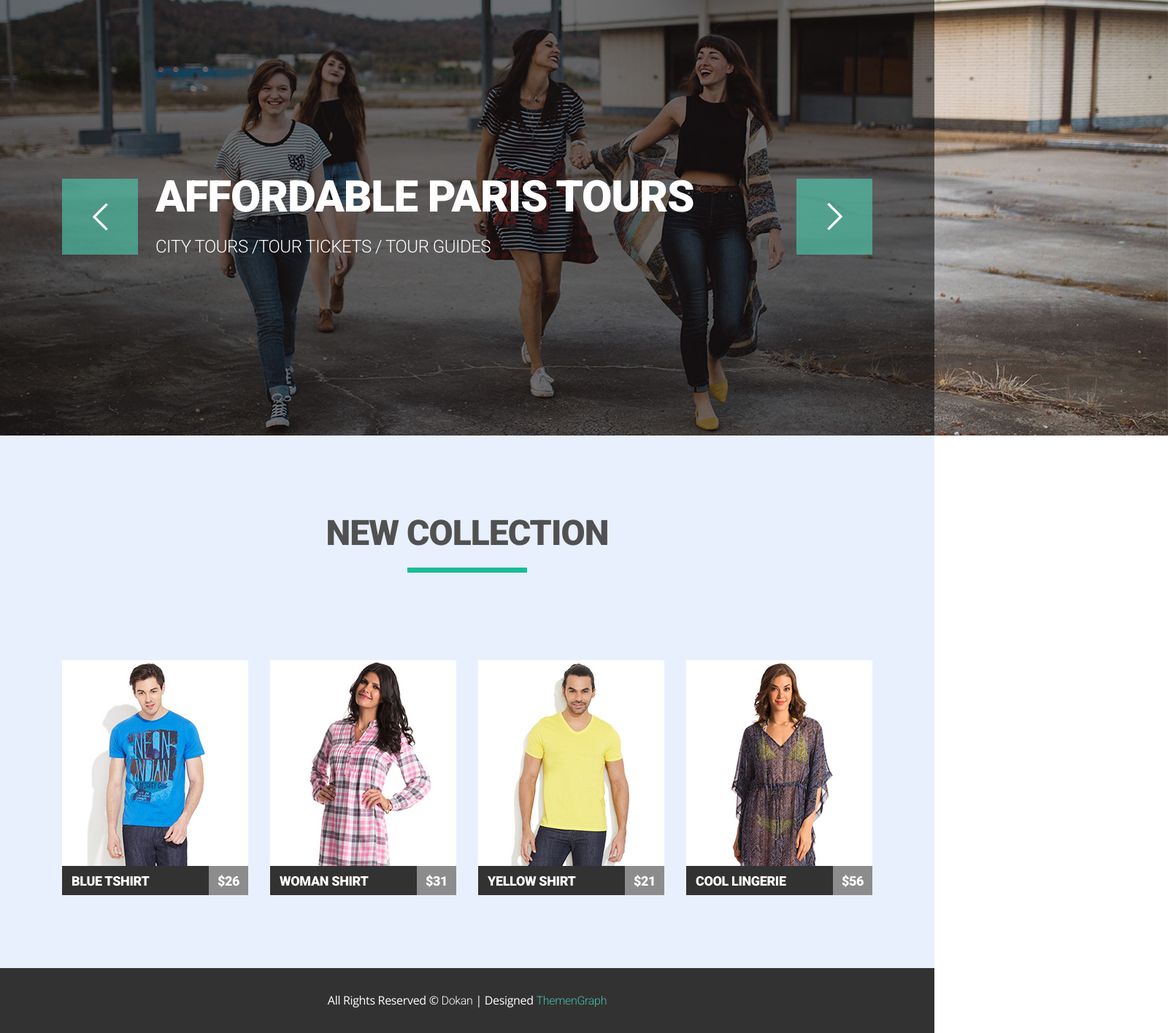
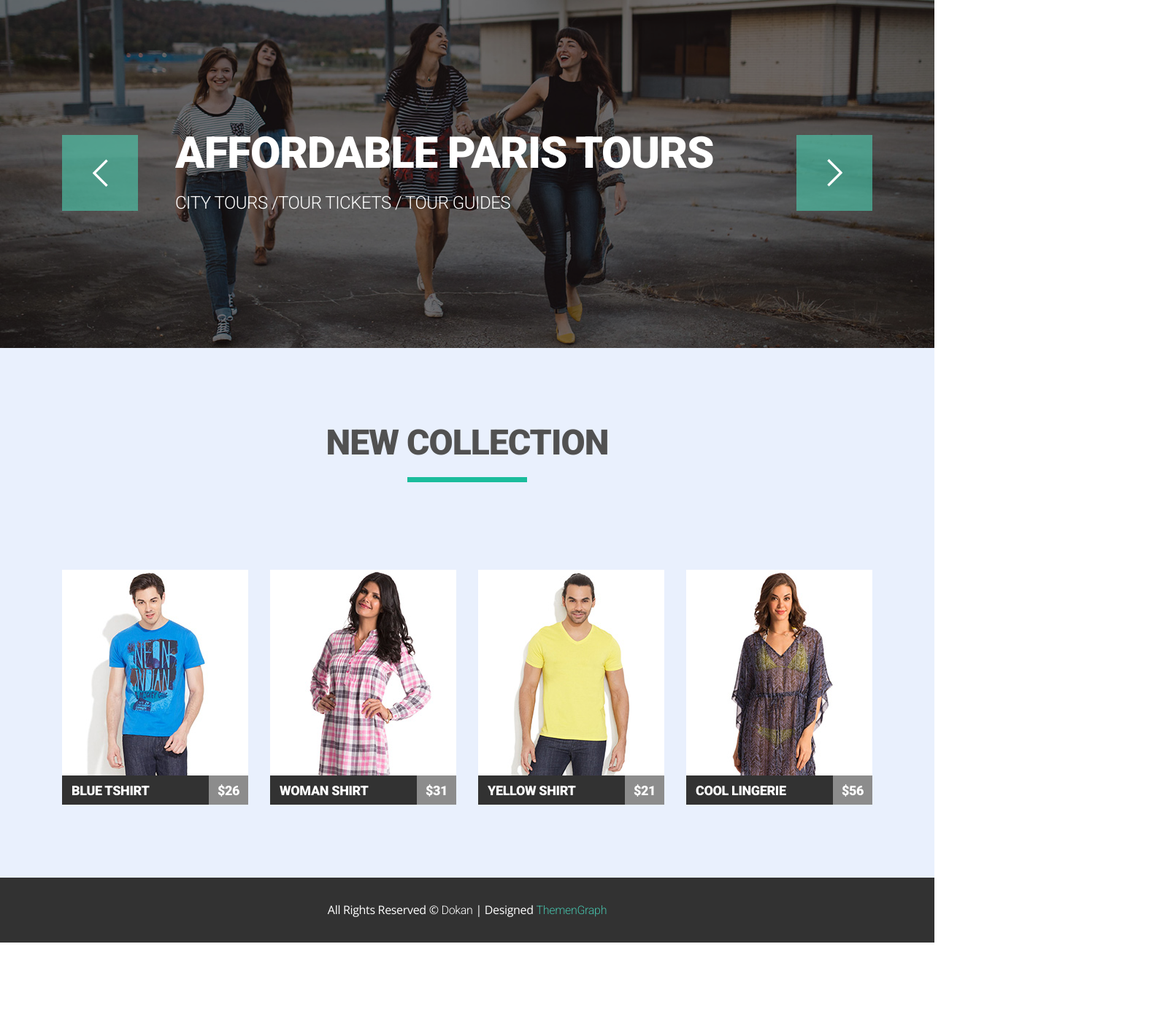
Before and after one commit to annashpb/goit-fe-course, a plain HTML site: page html-css/module-05/index.html in a window 1280 px wide. Shown: the part 106-1522 px from the top of the page at 73% size, 1600 px wide, since content can reach past the window. After the commit the page ends 1398 px from the top, so only its background shows below. Drawn offline with nearby package versions, Linux system fonts and the light colour scheme.

Commit message:
mod005edit

```diff
--- a/html-css/module-05/css/styles.css
+++ b/html-css/module-05/css/styles.css
@@ -77,11 +77,13 @@ main {
   width: 100%;
   display: inline-block;
   font-size: 0px;
+  margin-bottom: 102px;
 }
 
 .slider img {
   object-fit: contain;
   height: auto;
+  width: 100%;
 }
 
 .slider-list-item {
@@ -167,9 +169,10 @@ main {
   text-align: left;
   position: absolute;
   top: 50%;
-  left: 60%;
+  left: 50%;
   transform: translate(-50%, -50%);
   z-index: 3;
+  width: 800px;
 }
 
 .section-name {
@@ -179,7 +182,6 @@ main {
   color: #515151;
   text-transform: uppercase;
   text-align: center;
-  margin-top: 102px;
   margin-bottom: 120px;
 }
 
@@ -204,10 +206,10 @@ main {
   margin-bottom: 100px;
 }
 
-.collection-item a {
+/* .collection-item a {
   text-decoration: none;
   display: inline-block;
-}
+} */
 
 .collection-item:last-child {
   margin-right: 0px;
@@ -221,14 +223,13 @@ main {
   background-color: #323232;
 }
 
-.name,
+.name a,
 .price {
   font-weight: 900;
   font-size: 18px;
   text-transform: uppercase;
   line-height: 32px;
   color: #ffffff;
-  padding-top: 5px;
 }
 
 .name {
@@ -236,6 +237,11 @@ main {
   height: 40px;
   padding-left: 13px;
   float: left;
+  padding-top: 5px;
+}
+
+.name a {
+  text-decoration: none;
 }
 
 .price {
@@ -244,6 +250,7 @@ main {
   text-align: center;
   background-color: rgba(255, 255, 255, 0.44);
   float: right;
+  padding-top: 5px;
 }
 
 .hov {
--- a/html-css/module-05/index.html
+++ b/html-css/module-05/index.html
@@ -76,12 +76,10 @@
                 </div>
               </div>
             </div>
-            <a class="p1" href="#">
             <div class="name-price clearfix">
-                <h3 class="name">Blue Tshirt</h3>
+              <h3 class="name"><a href="#">Blue Tshirt</a></h3>
               <div class="price">$26</div>
             </div>
-            </a>
           </li>
           <li class="collection-item">
             <div class="product-image">
@@ -108,12 +106,10 @@
                 </div>
               </div>
             </div>
-            <a class="p1" href="#">
             <div class="name-price clearfix">
-                <h3 class="name">Woman Shirt</h3>
+              <h3 class="name"><a href="#">Woman Shirt</a></h3>
               <div class="price">$31</div>
             </div>
-            </a>
           </li>
           <li class="collection-item">
             <div class="product-image">
@@ -140,12 +136,10 @@
                 </div>
               </div>
             </div>
-            <a class="p1" href="#">
             <div class="name-price clearfix">
-                <h3 class="name">Yellow Shirt</h3>
+              <h3 class="name"><a href="#">Yellow Shirt</a></h3>
               <div class="price">$21</div>
             </div>
-            </a>
           </li>
           <li class="collection-item">
             <div class="product-image">
@@ -172,21 +166,21 @@
                 </div>
               </div>
             </div>
-            <a class="p1" href="#">
             <div class="name-price clearfix">
-                <h3 class="name">Cool Lingerie</h3>
+              <h3 class="name"><a href="#">Cool Lingerie</a></h3>
               <div class="price">$56</div>
             </div>
-            </a>
           </li>
         </ul>
       </section>
     </main>
     <footer>
+      <div class="container">
         <p class="footer-content">
           All Rights Reserved © <cite>Dokan</cite> | Designed
           <a href="#" class="designer-name">ThemenGraph</a>
         </p>
+      </div>
     </footer>
   </body>
 </html>
--- a/html-css/module-08/css/styles.css
+++ b/html-css/module-08/css/styles.css
@@ -36,10 +36,6 @@
   padding-top: 20px;
   position: relative;
   height: 540px;
-}
-
-.site-header {
-  margin-bottom: 32px;
 }
 
 .authorization-menu {
@@ -243,7 +239,6 @@
     align-items: center;
     max-width: 660px;
     margin: 0 auto;
-    margin-bottom: 140px;
   }
 
   .logo-header {
@@ -277,7 +272,6 @@
 
   .first-screen {
     padding-top: 38px;
-    padding-bottom: 235px;
   }
 
   .promo {
```
Lines whose indentation alone changed are shown as unchanged.
